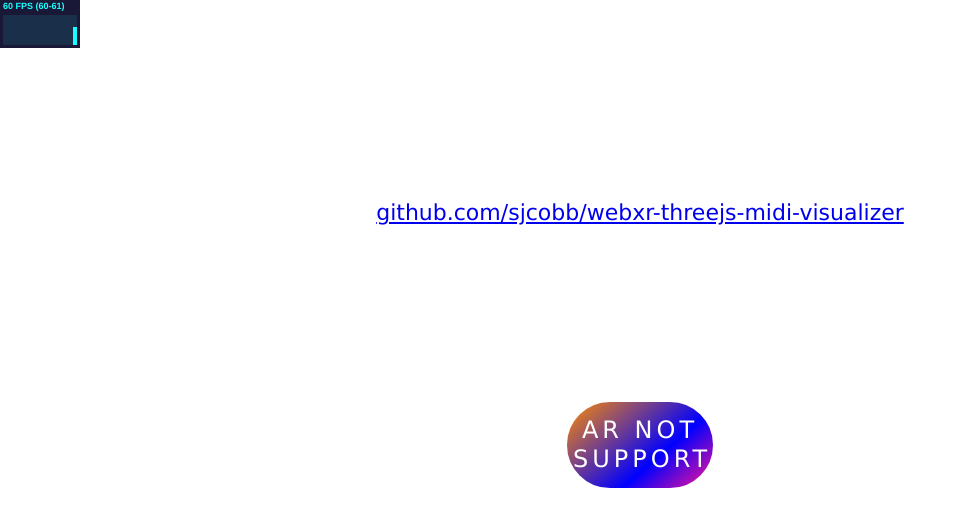
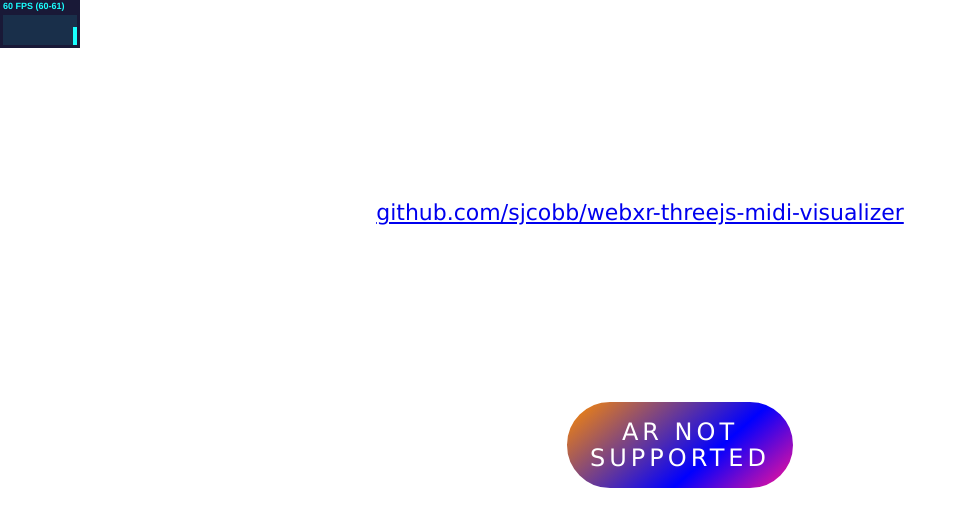
Before and after one commit to sjcobb/webxr-threejs-midi-visualizer, a website built with webpack: page index.html in a window 1280 px wide. Shown: the whole page, without its empty margins (0-967 px from the left). Built offline with nearby package versions, Linux system fonts and the light colour scheme; what Tone, webmidi would draw is missing.

Commit message:
ARButton disabled adjust css

```diff
--- a/css/bounce.css
+++ b/css/bounce.css
@@ -356,14 +356,14 @@ button#btn-drums-1 {
 	top: 50%;
 	bottom: auto;
 	left: calc(50% - 100px);
-	width: 200px;
+	width: 230px !important;
 	height: 90px;
     padding: 12px 6px;
     border: 2px solid rgb(255, 255, 255);
     border-radius: 45px;
     background: rgba(0, 0, 0, 0.1);
     color: white;
-    font: 24px/1.2 Verdana, sans-serif;
+    font: 24px/1.1 Verdana, sans-serif;
     text-align: center;
     letter-spacing: 4px;
     opacity: 1;
```
